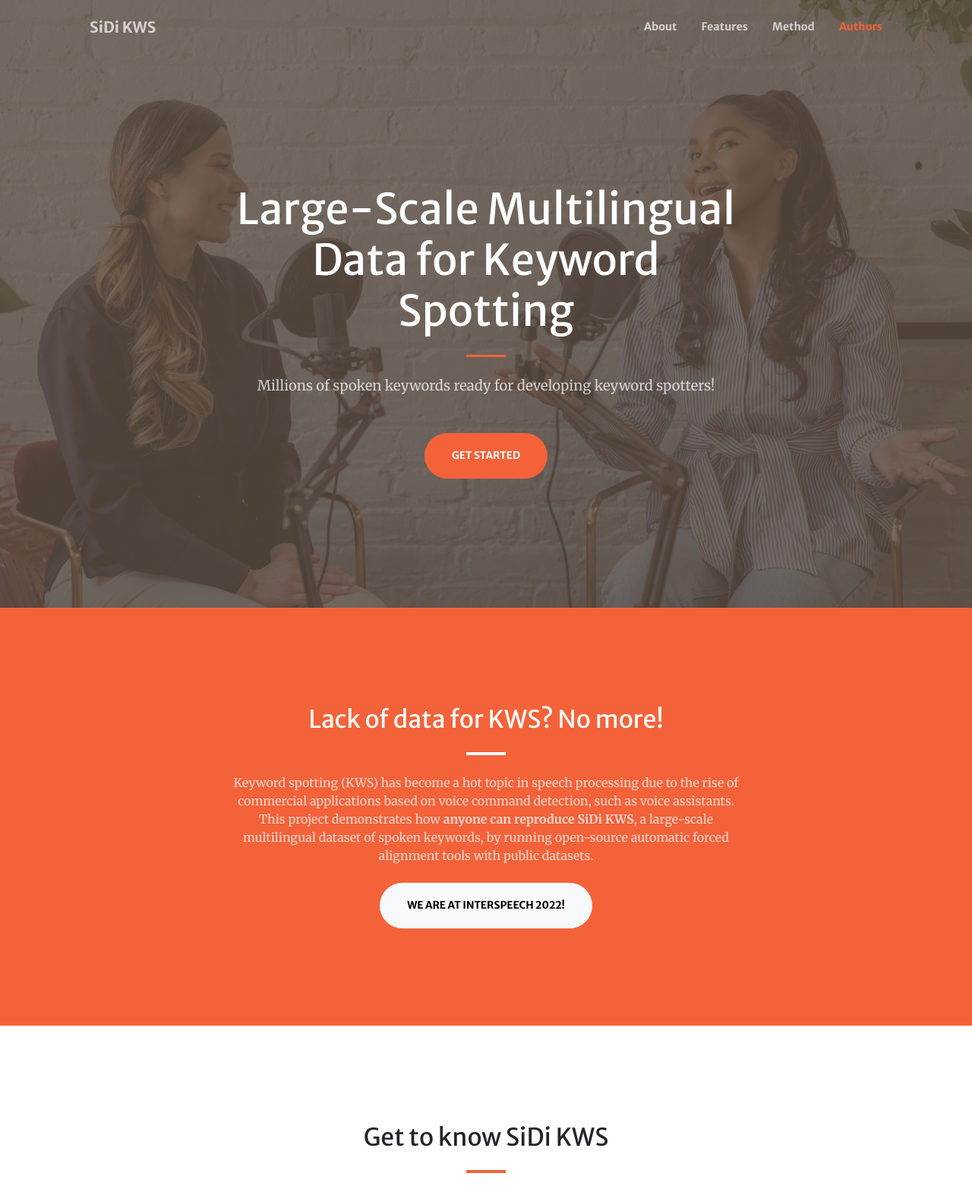
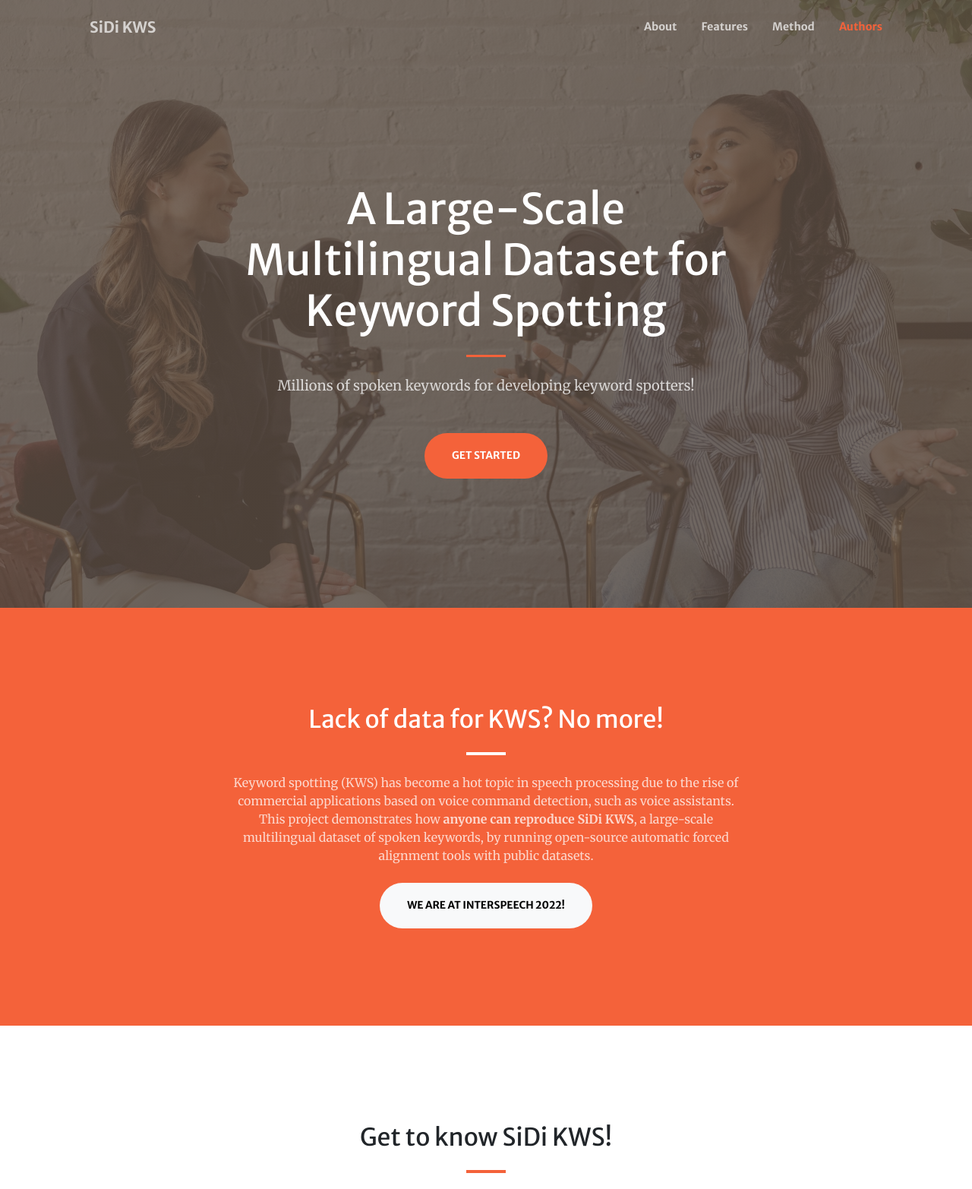
Before and after one commit to michel-meneses/sidi-kws, a plain HTML site: page index.html in a window 1280 px wide. Shown: the top 1565 px of the page at 76% size. Drawn offline with nearby package versions, Linux system fonts and the light colour scheme.

Commit message:
Update index.html

```diff
--- a/index.html
+++ b/index.html
@@ -8,9 +8,9 @@
 	<meta property="og:title" content="SiDi KWS: A Large-Scale Multilingual Dataset for Keyword Spotting.">
 	<meta name="twitter:title" content="SiDi KWS: A Large-Scale Multilingual Dataset for Keyword Spotting.">
 
-	<meta name="description" content="SiDi KWS: A Large-Scale Multilingual Dataset for Keyword Spotting."/>
-	<meta property="og:description" content="SiDi KWS: A Large-Scale Multilingual Dataset for Keyword Spotting.">
-	<meta name="twitter:description" content="SiDi KWS: A Large-Scale Multilingual Dataset for Keyword Spotting.">
+	<meta name="description" content="Millions of spoken keywords for developing keyword spotters!"/>
+	<meta property="og:description" content="Millions of spoken keywords for developing keyword spotters!">
+	<meta name="twitter:description" content="Millions of spoken keywords for developing keyword spotters!">
 
 	<meta property="og:image" content="https://michel-meneses.github.io/sidi-kws/assets/img/link-img.jpg">
 	<meta name="twitter:image" content="https://michel-meneses.github.io/sidi-kws/assets/img/link-img.jpg">
@@ -49,11 +49,11 @@
             <div class="container px-4 px-lg-5 h-100">
                 <div class="row gx-4 gx-lg-5 h-100 align-items-center justify-content-center text-center">
                     <div class="col-lg-8 align-self-end">
-                        <h1 class="text-white font-weight-bold">Large-Scale Multilingual Data for Keyword Spotting</h1>
+                        <h1 class="text-white font-weight-bold">A Large-Scale Multilingual Dataset for Keyword Spotting</h1>
                         <hr class="divider" />
                     </div>
                     <div class="col-lg-8 align-self-baseline">
-                        <p class="text-white-75 mb-5">Millions of spoken keywords ready for developing keyword spotters!</p>
+                        <p class="text-white-75 mb-5">Millions of spoken keywords for developing keyword spotters!</p>
                         <a class="btn btn-primary btn-xl" href="#method">Get Started</a>
                     </div>
                 </div>
@@ -77,7 +77,7 @@
         <!-- Features-->
         <section class="page-section" id="features">
             <div class="container px-4 px-lg-5">
-                <h2 class="text-center mt-0">Get to know SiDi KWS</h2>
+                <h2 class="text-center mt-0">Get to know SiDi KWS!</h2>
                 <hr class="divider" />
                 <div class="row gx-4 gx-lg-5">
                     <div class="col-lg-3 col-md-6 text-center">
@@ -217,7 +217,7 @@
             <div class="container px-4 px-lg-5 text-center">
                 <h2 class="mb-4">Acknowledgments</h2>
                 <hr class="divider divider-light" />
-                <p class="text-white-75 mb-4">SiDi KWS has been financed by Samsung Eletrônica da Amazonia Ltda., under the auspices of the Brazilian Federal Law of Informatics nº. 8248/91. Due to a coorporate policy, the original SiDi KWS dataset cannot be made public.</p>
+                <p class="text-white-75 mb-4">SiDi KWS has been financed by Samsung Eletrônica da Amazonia Ltda., under the auspices of the Brazilian Federal Law of Informatics nº. 8248/91. Due to a coorporate policy, neither the original SiDi KWS dataset nor the source code used to build it cannot be made public.</p>
             </div>
         </section>
 
```
